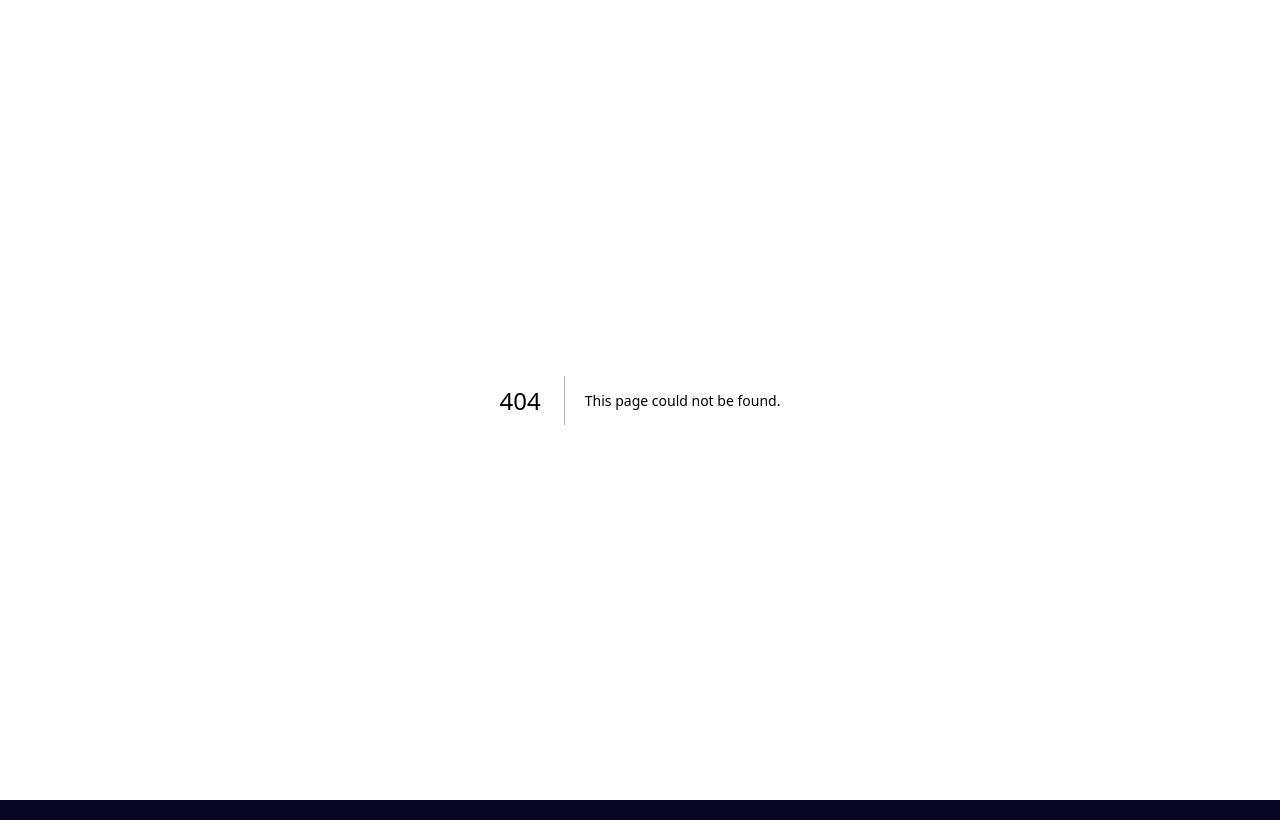
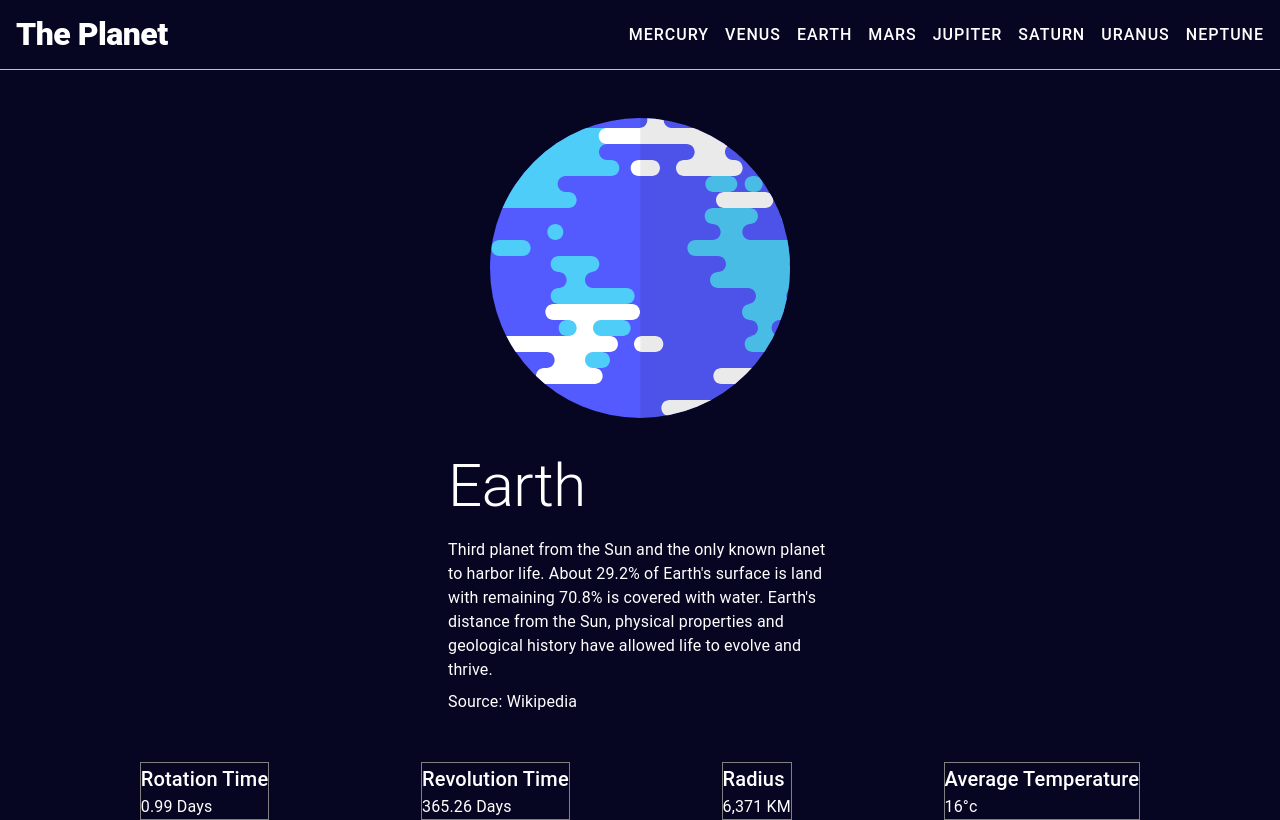
Before and after one commit to simonecontidev/planet-portfolio-nextjs, a Next.js app: page /planet/Earth in a window 1280 px wide. Before the commit this address had no page. Built offline with nearby package versions, Linux system fonts and the light colour scheme.

Commit message:
fix navigation link
Signed-off-by: simonecontidev <barriotropical@gmail.com>

```diff
--- /dev/null
+++ b/app/planet/[name]/page.tsx
@@ -0,0 +1,62 @@
+import { Container, Box, Typography } from '@mui/material'
+import Image from 'next/image'
+import planets from '@/data/data.json'
+import Link from 'next/link'
+import DataBox from '@/components/DataBox'
+import Nav from '@/components/Nav'
+
+interface Props {
+  params: { name: string }
+}
+
+export default function PlanetPage({ params }: Props) {
+  const planetName = decodeURIComponent(params.name);
+  const planet = planets.find(p => p.name.toLowerCase() === planetName.toLowerCase());
+
+  if (!planet) {
+    return (
+      <Box sx={{ textAlign: 'center', mt: 8 }}>
+        <Typography variant="h4">Planet not found</Typography>
+      </Box>
+    );
+  }
+
+  const planetSrc = planet.images.planet.replace('./', '/');
+
+  return (
+    <Box>
+      <Nav />
+      <Container maxWidth="lg" sx={{ mt: 6 }}>
+        <Box sx={{ display: "flex", justifyContent: "space-around", alignItems: "center", flexWrap: "wrap" }}>
+          <Image
+            src={planetSrc}
+            alt={`${planet.name} image`}
+            width={300}
+            height={300}
+            priority
+          />
+        </Box>
+
+        <Box sx={{ width: "30vw", mx: "auto", mt: 4 }}>
+          <Typography variant="h2">{planet.name}</Typography>
+          <Typography variant="body1" sx={{ mt: 2 }}>
+            {planet.overview.content}
+          </Typography>
+          <Typography sx={{ mt: 1 }}>
+            Source:{" "}
+            <Link href={planet.overview.source} target="_blank" rel="noopener">
+              Wikipedia
+            </Link>
+          </Typography>
+        </Box>
+
+        <Box sx={{ display: "flex", justifyContent: "space-around", mt: 6, flexWrap: "wrap" }}>
+          <DataBox title="Rotation Time" data={planet.rotation} />
+          <DataBox title="Revolution Time" data={planet.revolution} />
+          <DataBox title="Radius" data={planet.radius} />
+          <DataBox title="Average Temperature" data={planet.temperature} />
+        </Box>
+      </Container>
+    </Box>
+  );
+}
--- a/components/Nav.tsx
+++ b/components/Nav.tsx
@@ -1,15 +1,11 @@
-import React from 'react';
-import NavLink from './NavLink';
 import { Box, Typography } from '@mui/material';
 import data from '@/data/data.json';
+import NavLink from './NavLink';
 
-type Planet = {
-  id: string | number;
-  name: string;
-};
+type Planet = { id: string; name: string };
 
 const Nav = () => {
-  const planets: Planet[] = Array.isArray(data) ? data : data.planets;
+  const planets: Planet[] = Array.isArray(data) ? data as Planet[] : (data as any).planets;
 
   return (
     <Box sx={{ display: 'flex', justifyContent: 'space-between', alignItems: 'center', p: '1rem', borderBottom: '1px solid rgba(255,255,255,0.75)' }}>
@@ -21,7 +17,6 @@ const Nav = () => {
         {planets?.map((planet) => (
           <NavLink
             key={planet.id}
-            planetId={planet.id}
             planetName={planet.name}
           />
         ))}
--- a/components/NavLink.tsx
+++ b/components/NavLink.tsx
@@ -1,23 +1,18 @@
 'use client';
 
-import React from 'react';
-import NextLink from 'next/link';
-import { Link, Typography } from '@mui/material';
+import Link from 'next/link';
+import { Typography } from '@mui/material';
 
 interface Props {
   planetName: string;
-  planetId: number;
 }
 
-const NavLink: React.FC<Props> = ({ planetName, planetId }) => {
+const NavLink: React.FC<Props> = ({ planetName }) => {
+  const slug = encodeURIComponent(planetName); // es. "Mars" -> "Mars"
+
   return (
-    <Link
-      component={NextLink}
-      href={`/planets/${planetId}`}
-      underline="none"
-      sx={{ mr: 2, color: 'white', '&:hover': { opacity: 0.7 } }}
-    >
-      <Typography variant="body1" sx={{ fontWeight: 500, letterSpacing: 1 }}>
+    <Link href={`/planet/${slug}`} style={{ textDecoration: 'none' }}>
+      <Typography variant="body1" sx={{ fontWeight: 500, letterSpacing: 1, color: 'white', '&:hover': { opacity: 0.7 } }}>
         {planetName.toUpperCase()}
       </Typography>
     </Link>
```
Also changed, not shown: app/[slug]/page.tsx (deleted, +0 -21 lines).
